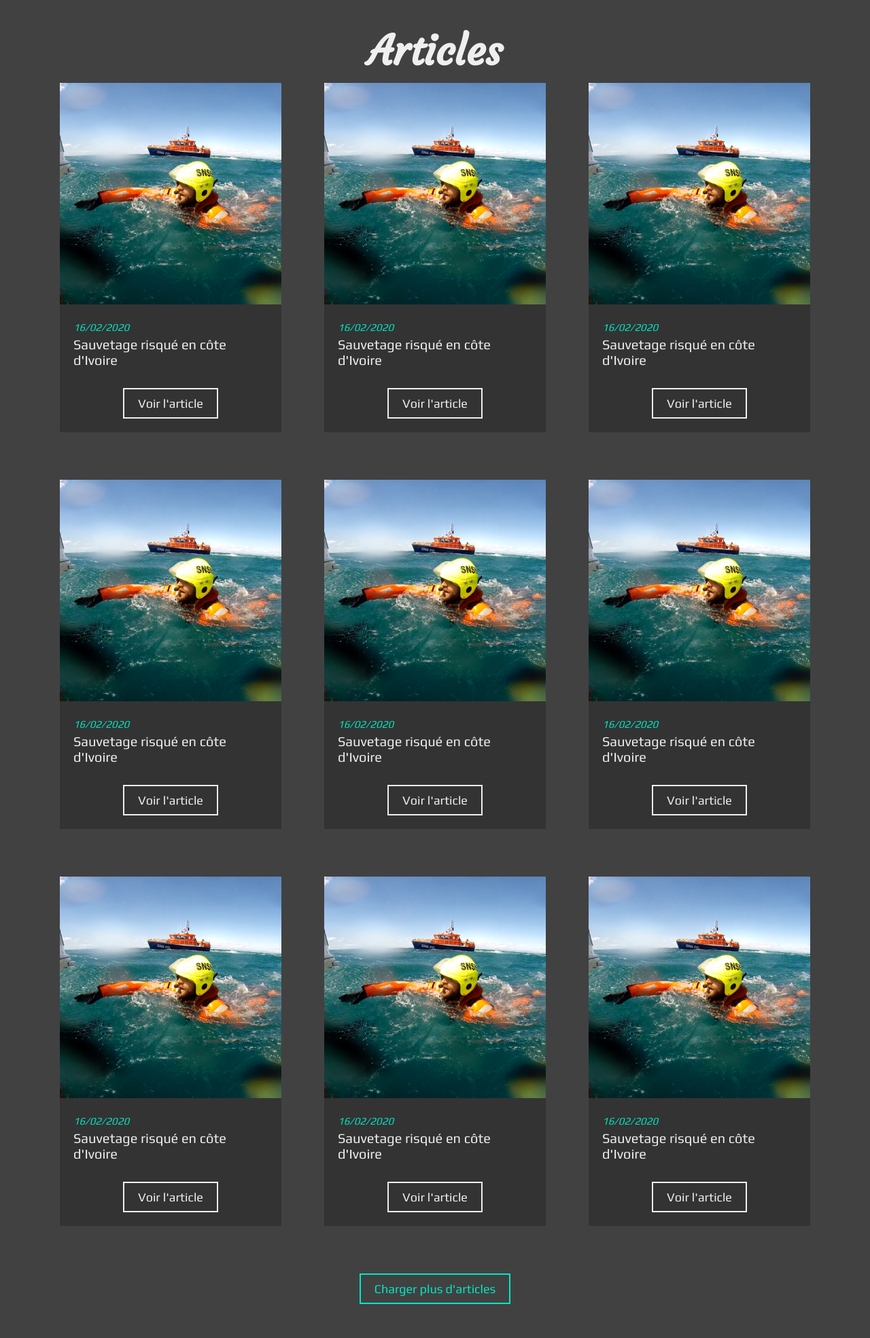
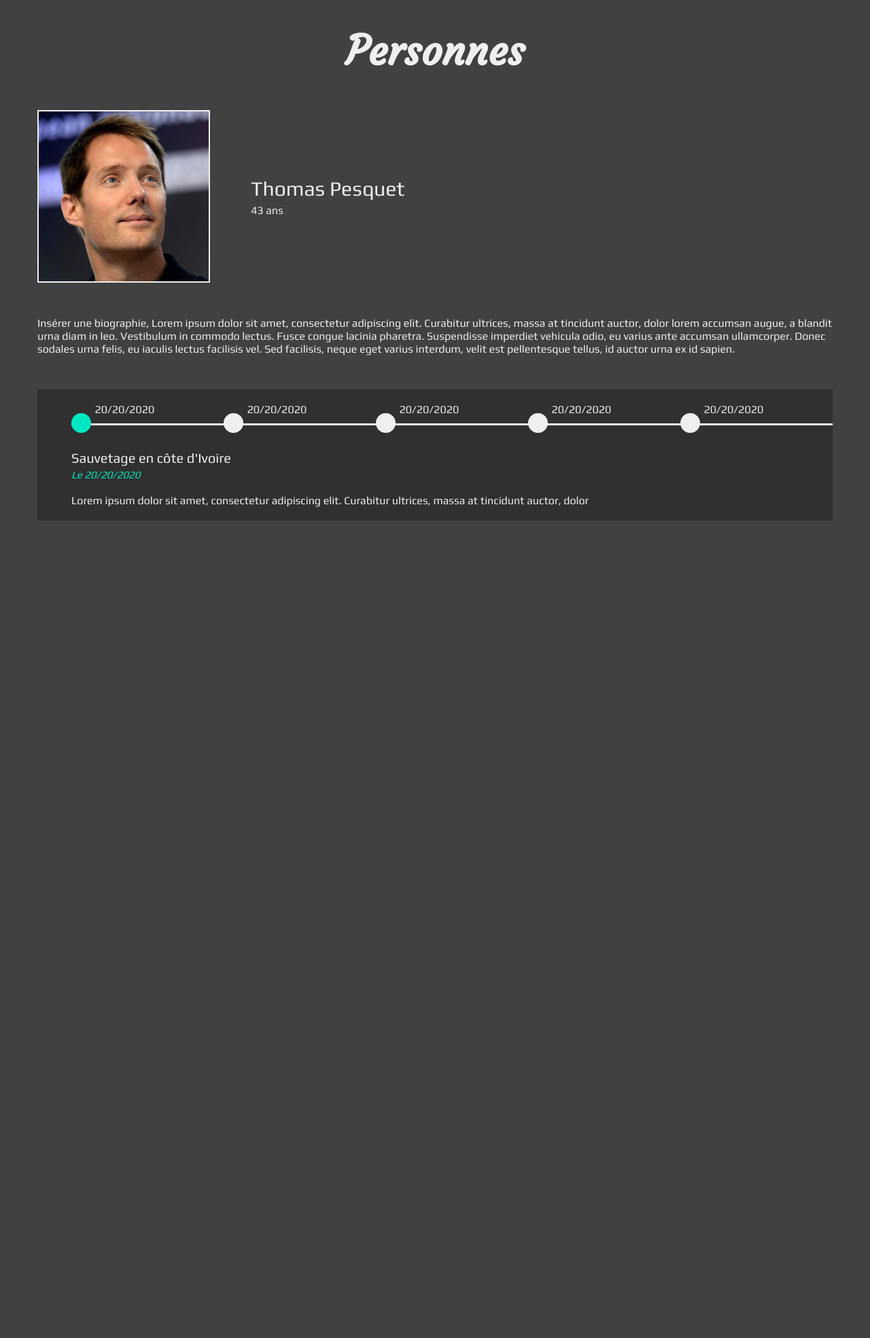
Before and after one commit to flifloo/nuitdelinfo-2021, a Django app: page / in a window 1280 px wide. Shown: the part 73-2042 px from the top of the page at 68% size. After the commit the page ends 839 px from the top, so only its background shows below. Run offline with Django 3.2, Linux system fonts and the light colour scheme.

Commit message:
adding personnes page

```diff
--- a/nuitdelinfo_2021/views/index.py
+++ b/nuitdelinfo_2021/views/index.py
@@ -3,4 +3,4 @@ from django.shortcuts import render
 
 def index(request):
     context = {}
-    return render(request, "articles.html", context)
+    return render(request, "personnes.html", context)
--- /dev/null
+++ b/static/css/layouts/personnes.css
@@ -0,0 +1,5 @@
+.personnal-info {
+  display: -webkit-box;
+  display: -ms-flexbox;
+  display: flex;
+}
--- a/static/css/style.css
+++ b/static/css/style.css
@@ -130,7 +130,7 @@ nav {
           justify-content: space-between;
   position: fixed;
   top: 0;
-  z-index: 9999;
+  z-index: 9990;
   left: 0;
   width: -webkit-fill-available;
 }
@@ -254,6 +254,7 @@ nav .right .search:hover {
   padding: 30px;
   padding-top: 100px;
   height: 100vh;
+  z-index: 9999;
   width: -webkit-fill-available;
   background: rgba(0, 0, 0, 0.9);
   top: 0;
@@ -384,4 +385,105 @@ nav .right .search:hover {
   font-size: 20px;
   margin-left: 15px;
 }
+
+.personnal-info {
+  display: -webkit-box;
+  display: -ms-flexbox;
+  display: flex;
+  -webkit-box-pack: left;
+      -ms-flex-pack: left;
+          justify-content: left;
+  margin-top: 50px;
+  -webkit-box-align: center;
+      -ms-flex-align: center;
+          align-items: center;
+}
+.personnal-info img {
+  width: 250px;
+  border: 2px solid #efefef;
+}
+.personnal-info .infos {
+  margin-left: 60px;
+}
+.personnal-info .infos p:first-child {
+  font-size: 30px;
+}
+
+.biographie {
+  margin-top: 50px;
+}
+
+.timeline-container {
+  background: #303030;
+  padding: 15px 50px;
+  margin-top: 50px;
+  padding-right: 0;
+}
+.timeline-container .point-content .titre {
+  font-size: 20px;
+}
+.timeline-container .point-content .date {
+  color: #00E8C2;
+  font-style: italic;
+  font-size: 15px;
+}
+.timeline-container .point-content .desc {
+  margin-top: 20px;
+}
+.timeline-container .timeline {
+  display: -webkit-box;
+  display: -ms-flexbox;
+  display: flex;
+  -webkit-box-orient: horizontal;
+  -webkit-box-direction: normal;
+      -ms-flex-direction: row;
+          flex-direction: row;
+  -ms-flex-wrap: nowrap;
+      flex-wrap: nowrap;
+  overflow: auto;
+  position: relative;
+  padding: 20px 0;
+}
+.timeline-container .timeline::-webkit-scrollbar {
+  width: 0;
+  height: 0;
+}
+.timeline-container .timeline .stroke {
+  position: absolute;
+  top: 50%;
+  left: 0;
+  -webkit-transform: translateX(-50%);
+          transform: translateX(-50%);
+  width: 280%;
+  height: 3px;
+  z-index: 10;
+  background: #efefef;
+}
+.timeline-container .timeline .point {
+  -webkit-box-flex: 1;
+      -ms-flex: 1 0 20%;
+          flex: 1 0 20%;
+  z-index: 15;
+  position: relative;
+}
+.timeline-container .timeline .point span {
+  top: -15px;
+  left: 35%;
+  -webkit-transform: translateX(-50%);
+          transform: translateX(-50%);
+  position: absolute;
+}
+.timeline-container .timeline .point a {
+  display: block;
+  width: -webkit-fit-content;
+  width: -moz-fit-content;
+  width: fit-content;
+  padding: 5px 10px;
+  background: #efefef;
+  border-radius: 50%;
+}
+.timeline-container .timeline .point a:hover, .timeline-container .timeline .point a.active {
+  color: #00E8C2 !important;
+  background: #00E8C2;
+}
 /*# sourceMappingURL=style.css.map */
--- a/static/scss/layouts/nav.scss
+++ b/static/scss/layouts/nav.scss
@@ -6,7 +6,7 @@ nav{
   justify-content: space-between;
   position: fixed;
   top: 0;
-  z-index: 9999;
+  z-index: 9990;
   left: 0;
   width: -webkit-fill-available;
   .logo{
--- /dev/null
+++ b/static/scss/layouts/personnes.scss
@@ -0,0 +1,83 @@
+.personnal-info{
+  display: flex;
+  justify-content: left;
+  margin-top: 50px;
+  align-items: center;
+  img{
+    width: 250px;
+    border: 2px solid $light;
+  }
+  .infos{
+    margin-left: 60px;
+    p:first-child{
+      font-size: 30px;
+    }
+  }
+}
+
+.biographie{
+    margin-top: 50px;
+}
+.timeline-container{
+  background: $background2;
+  padding: 15px 50px;
+  margin-top: 50px;
+  padding-right: 0;
+  .point-content{
+    .titre{
+      font-size: 20px;
+    }
+    .date{
+      color: $accent;
+      font-style: italic;
+      font-size: 15px;
+    }
+    .desc{
+      margin-top: 20px;
+    }
+  }
+  .timeline{
+  display: flex;
+  flex-direction: row;
+  flex-wrap: nowrap;
+  overflow: auto;
+  position: relative;
+  padding: 20px 0;
+  &::-webkit-scrollbar{
+    width: 0;
+    height: 0;
+  }
+  .stroke{
+    position: absolute;
+    top: 50%;
+    left: 0;
+    transform: translateX(-50%);
+    width: 280%;
+    height: 3px;
+    z-index: 10;
+    background: $light;
+  }
+  .point{
+    flex: 1 0 20%;
+    z-index: 15;
+    position: relative;
+    span{
+      top: -15px;
+      left: 35%;
+      transform: translateX(-50%);
+      position: absolute;
+    }
+    a{
+      display: block;
+      width: fit-content;
+      padding: 5px 10px;
+      background: $light;
+      border-radius: 50%;
+      &:hover, &.active{
+        color: $accent !important;
+        background: $accent;
+      }
+    }
+  }
+}
+}
--- a/static/scss/layouts/quicksearch.scss
+++ b/static/scss/layouts/quicksearch.scss
@@ -4,6 +4,7 @@
   padding: 30px;
   padding-top: 100px;
   height: 100vh;
+  z-index: 9999;
   width: -webkit-fill-available;
   background: rgba(0,0,0,0.9);
   top: 0;
--- a/static/scss/style.scss
+++ b/static/scss/style.scss
@@ -6,3 +6,4 @@
 @import "layouts/nav.scss";
 @import "layouts/cards.scss";
 @import "layouts/quicksearch.scss";
+@import "layouts/personnes.scss";
--- /dev/null
+++ b/templates/personnes.html
@@ -0,0 +1,70 @@
+{% extends 'base.html' %}
+{% load static %}
+{% block content %}
+    <section>
+        <h1>Personnes</h1>
+        <div class="personnal-info">
+            <img src="{% static "images/pesquet.jpg" %}">
+            <div class="infos">
+                <p>Thomas Pesquet</p>
+                <p>43 ans</p>
+            </div>
+        </div>
+        <p class="biographie">Insérer une biographie, Lorem ipsum dolor sit amet, consectetur adipiscing elit.
+            Curabitur ultrices, massa at tincidunt auctor, dolor lorem accumsan augue, a blandit
+             urna diam in leo. Vestibulum in commodo lectus. Fusce congue lacinia pharetra.
+             Suspendisse imperdiet vehicula odio, eu varius ante accumsan ullamcorper.
+            Donec sodales urna felis, eu iaculis lectus facilisis vel. Sed facilisis, neque eget
+             varius interdum, velit est pellentesque tellus, id auctor urna ex id sapien.</p>
+
+        <div class="timeline-container">
+            <div class="timeline">
+                <div class="stroke"></div>
+                <div class="point">
+                    <a class="active" href="#">a</a>
+                    <span>20/20/2020</span>
+                </div>
+                <div class="point">
+                    <a href="#">a</a>
+                    <span>20/20/2020</span>
+                </div>
+                <div class="point">
+                    <a href="#">a</a>
+                    <span>20/20/2020</span>
+                </div>
+                <div class="point">
+                    <a href="#">a</a>
+                    <span>20/20/2020</span>
+                </div>
+                <div class="point">
+                    <a href="#">a</a>
+                    <span>20/20/2020</span>
+                </div>
+                <div class="point">
+                    <a href="#">a</a>
+                    <span>20/20/2020</span>
+                </div>
+                <div class="point">
+                    <a href="#">a</a>
+                    <span>20/20/2020</span>
+                </div>
+                <div class="point">
+                    <a href="#">a</a>
+                    <span>20/20/2020</span>
+                </div>
+                <div class="point">
+                    <a href="#">a</a>
+                    <span>20/20/2020</span>
+                </div>
+            </div>
+            <div class="point-content">
+                <p class="titre">Sauvetage en côte d'Ivoire</p>
+                <p class="date">Le 20/20/2020</p>
+                <p class="desc">Lorem ipsum dolor sit amet, consectetur adipiscing elit.
+            Curabitur ultrices, massa at tincidunt auctor, dolor</p>
+            </div>
+        </div>
+
+    </section>
+    {% include 'quicksearch.html' %}
+{% endblock %}
```
Also changed, not shown: templates/index.html (+9 -3 lines), 1 other file.
